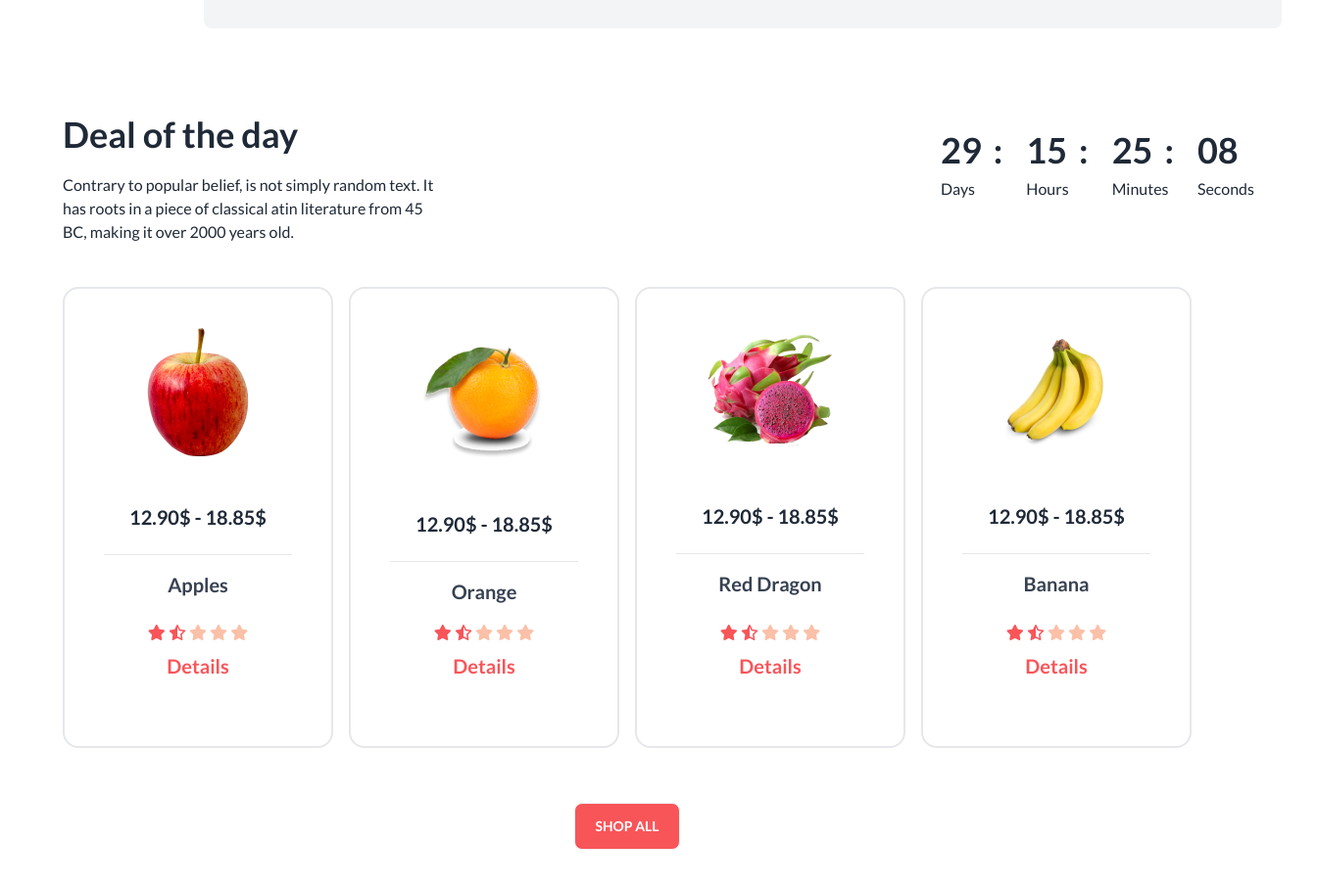
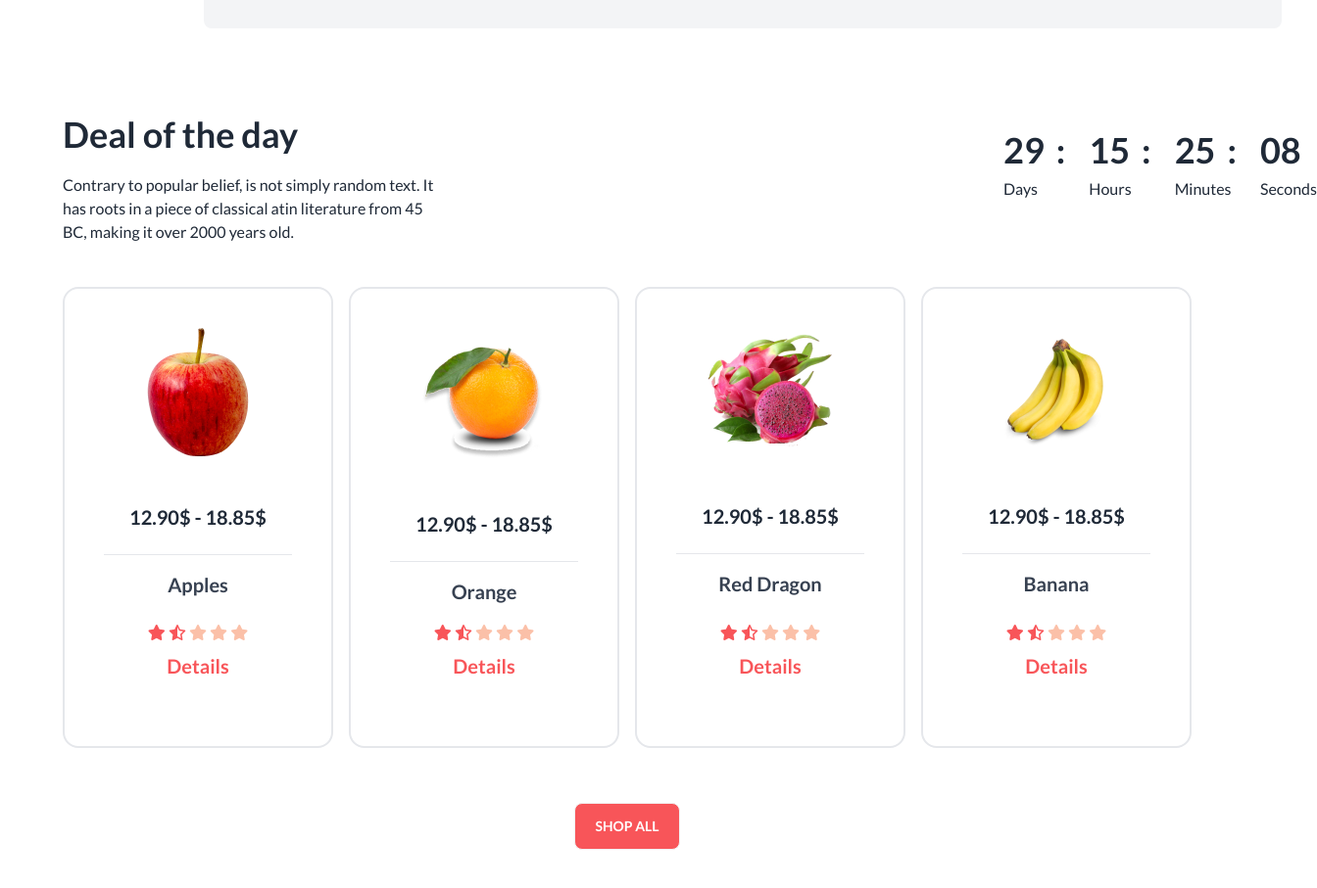
Before and after one commit to afsana43/Fruit-Brust-, a plain HTML site: page index.html in a window 1280 px wide. Shown: the part 1063-1970 px from the top of the page at 98% size, 1344 px wide, since content can reach past the window. Drawn offline with nearby package versions, Linux system fonts and the light colour scheme.

Commit message:
deal section solve

```diff
--- a/index.html
+++ b/index.html
@@ -168,7 +168,7 @@
             <p class="w-8/12 my-5">Contrary to popular belief, is not simply random text. It has roots in a piece of classical  atin literature from 45 BC, making it over 2000 years old.</p>
           </div>
 
-          <div class="gap-6 flex md:ml-80 my-4">
+          <div class="gap-6 flex md:ml-96 my-4">
 
             <div>
               <div class="flex gap-3">
```
